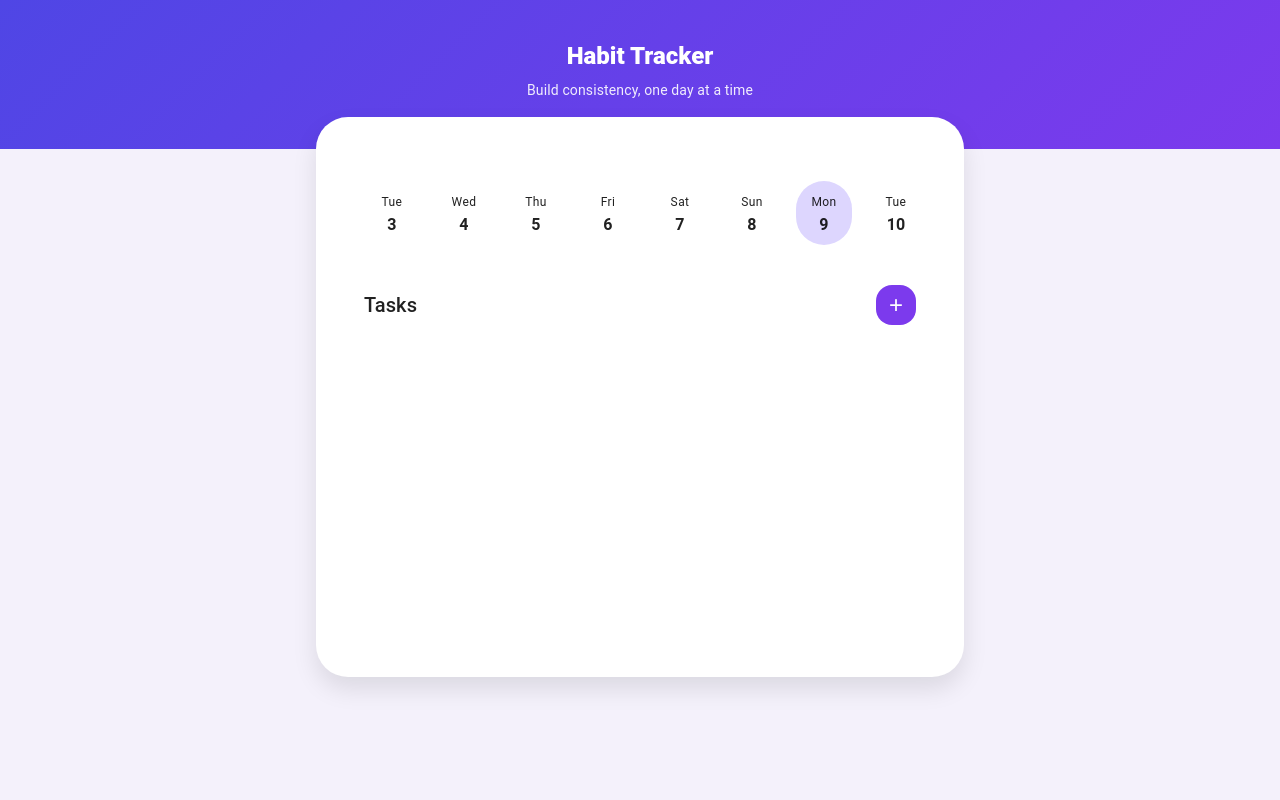
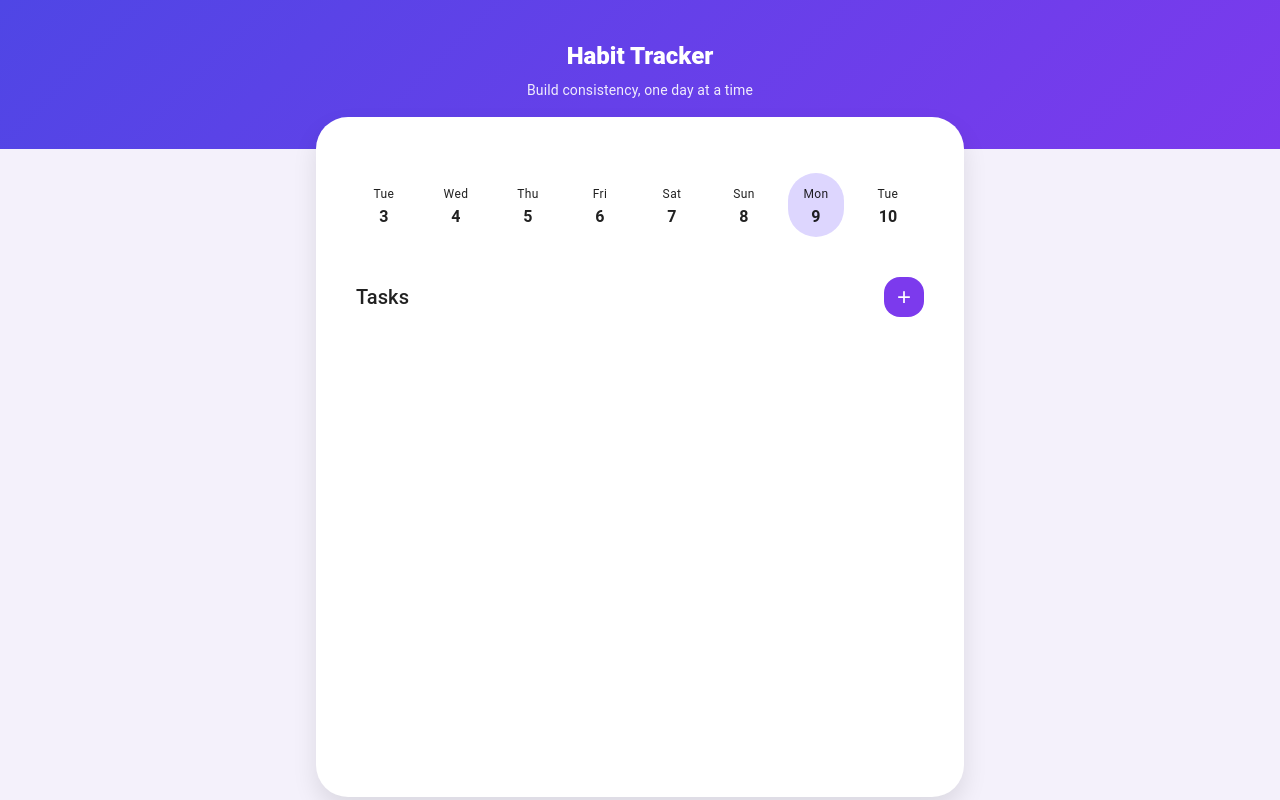
Before and after one commit to shubham348/tracker, a React (Vite) app: page / in a window 1280 px wide. Built offline with nearby package versions, Linux system fonts and the light colour scheme.

Commit message:
scroll added

```diff
--- a/src/pages/Home.jsx
+++ b/src/pages/Home.jsx
@@ -21,7 +21,14 @@ function Home() {
   const disableToggle = selectedKey > todayKey;
   return (
 
-    <Box p={3} pb={10}>
+    <Box sx={{
+    flex: 1,                // 🔑 THIS IS THE FIX
+    display: "flex",
+    flexDirection: "column",
+    px: 2,
+    pt: 2,
+    overflow: "hidden",     // prevents double scroll
+  }}>
       {/* DAY SCROLLER */}
       <DayScroller
         selectedDate={selectedDate}
@@ -56,11 +63,14 @@ function Home() {
           +
         </IconButton>
       </Box>
-      <Box sx={{
-        flex: 1,
-        overflowY: "auto",
-        pr: 0.5,
-      }}>
+    <Box
+  sx={{
+    height: "calc(70vh - 120px)", // 🔑 FIXED HEIGHT
+    overflowY: "auto",
+    pr: 0.5,
+  }}
+>
+
 
 
 
```
